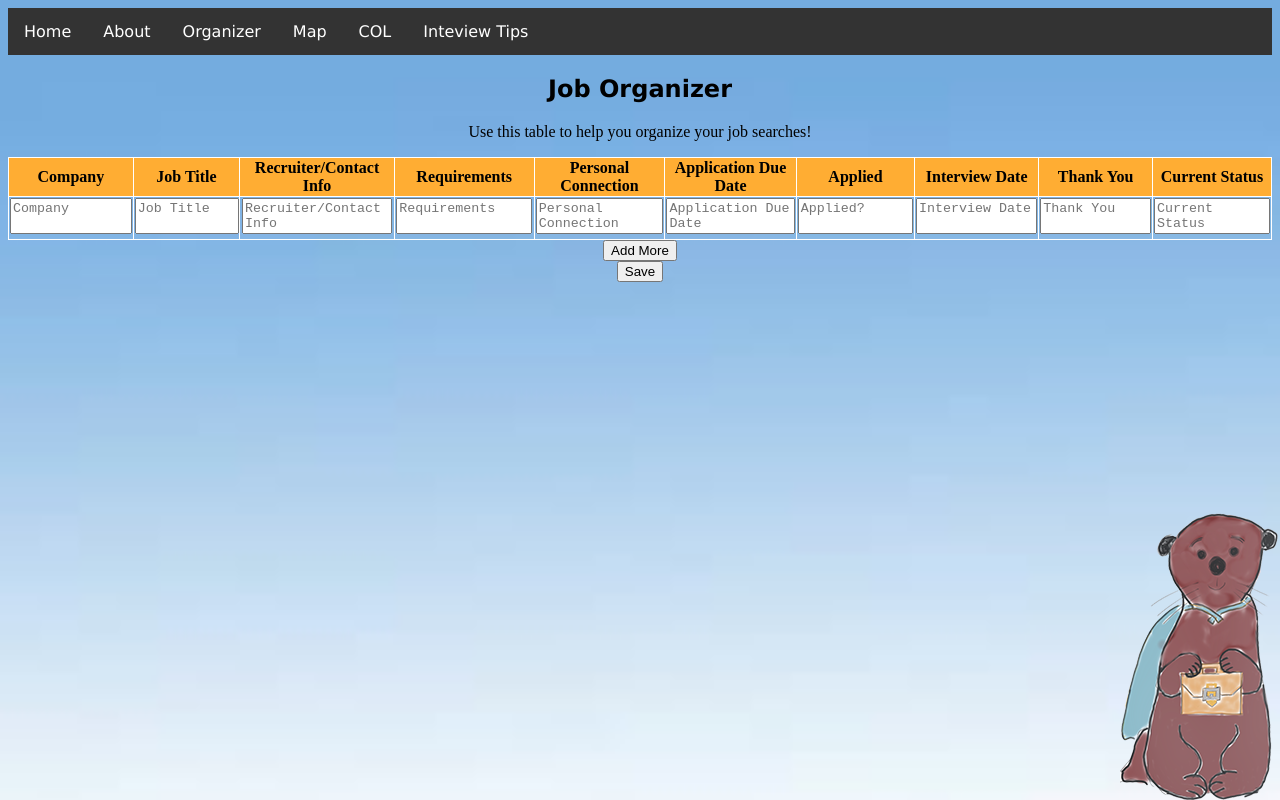
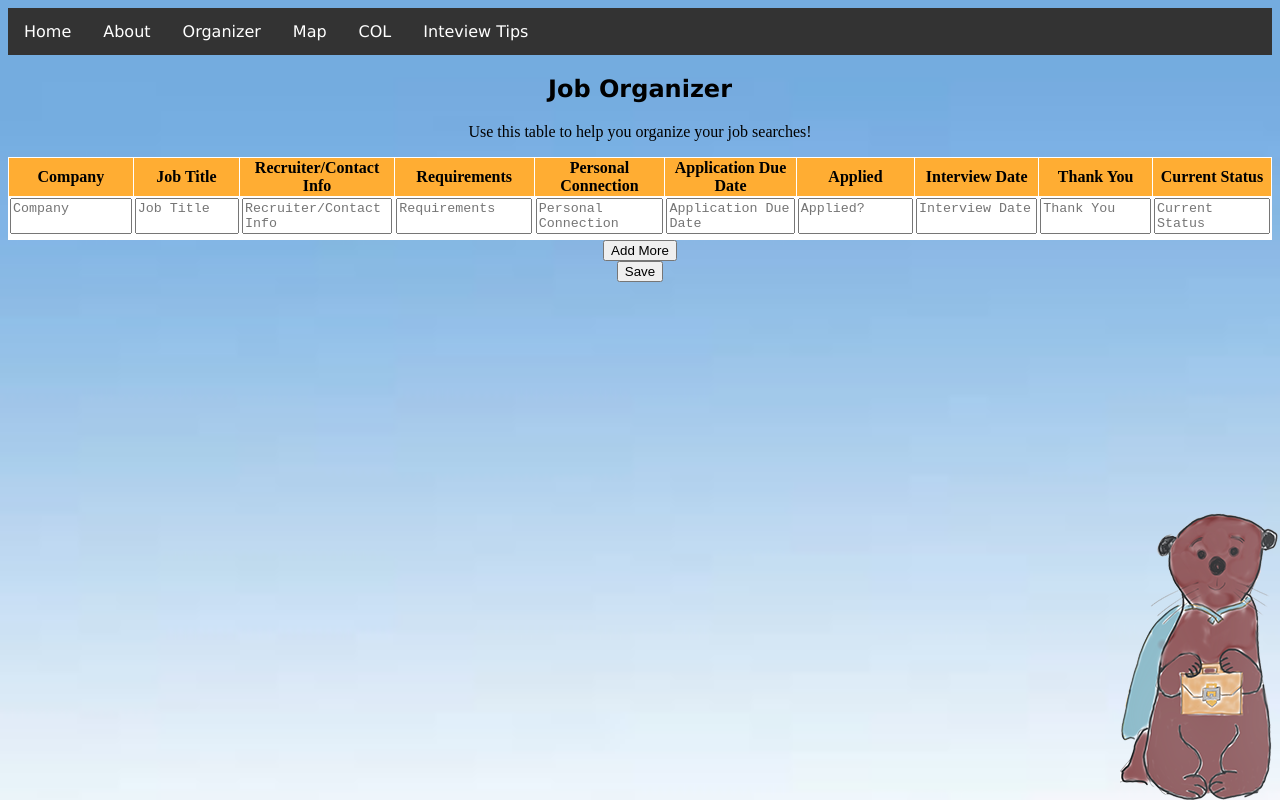
Before and after one commit to susannahcodes/diamondHacks17, a plain HTML site: page organizer.html in a window 1280 px wide. Drawn offline with Linux system fonts and the light colour scheme; files whose address does not match are found by name.

Commit message:
organizer page with white table background

```diff
--- a/organizer.html
+++ b/organizer.html
@@ -123,6 +123,9 @@ th {
     background-color: #ffad33;
     color: black;
 }
+td {
+  background-color: white;
+}
 </style>
 <!-- Page Background -->
 
```
